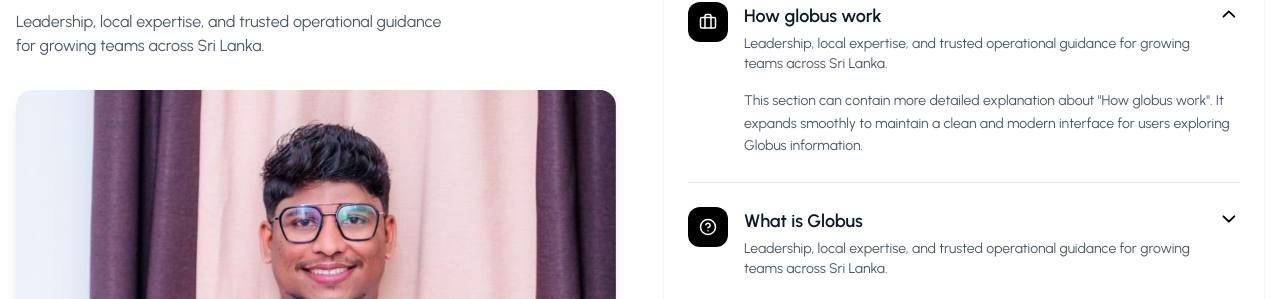
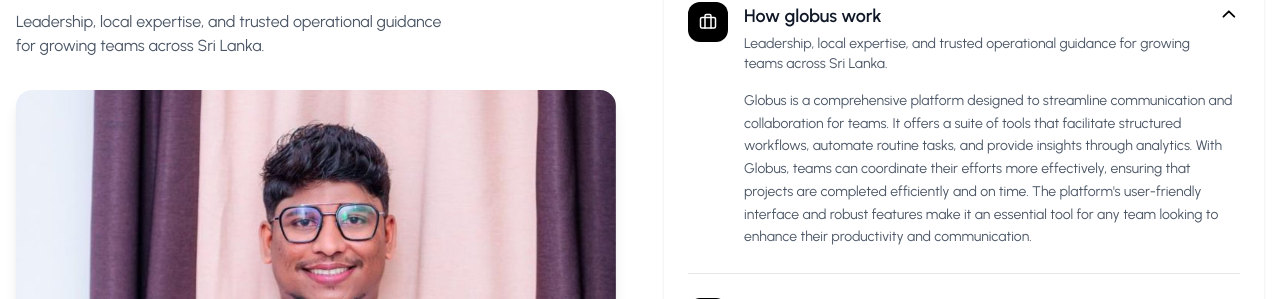
Before and after one commit to mr-fara/Globus-web, a React (Vite) app: page / in a window 1280 px wide. Both pictures are taken after a click on the button 964 px from the left and 2894 px from the top of the page. Shown: the part 2857-3156 px from the top of the page. Built offline with nearby package versions, Linux system fonts and the light colour scheme.

Commit message:
Refactor About and Intro components; add VideoReferences component

```diff
--- a/src/components/sections/About.jsx
+++ b/src/components/sections/About.jsx
@@ -1,7 +1,5 @@
 import React, { useEffect, useRef, useState } from "react";
-import FadeIn from '../animations/FadeIn';
-
-
+import FadeIn from "../animations/FadeIn";
 
 //////////////////// COUNTER ////////////////////
 
@@ -33,7 +31,7 @@ const Counter = ({ target, suffix = "", duration = 5000 }) => {
           observer.disconnect();
         }
       },
-      { threshold: 0.5 }
+      { threshold: 0.5 },
     );
 
     if (ref.current) observer.observe(ref.current);
@@ -112,11 +110,12 @@ const About = () => {
               leading-relaxed
               text-sm
               sm:text-base
+              text-justify
             "
             >
               Globus helps teams run communication workflows with structure,
-            transparency, and speed. From outreach planning to daily execution,
-            every step is visible in one clean operating surface.
+              transparency, and speed. From outreach planning to daily
+              execution, every step is visible in one clean operating surface.
             </p>
             <p
               className="
@@ -124,6 +123,7 @@ const About = () => {
               leading-relaxed
               text-sm
               sm:text-base
+              text-justify
             "
             >
               We combine automation, analytics, and team coordination tools so
@@ -145,7 +145,6 @@ const About = () => {
             text-center
           "
         >
-
           <div>
             <Counter target={1200} suffix="+" />
             <p className="text-gray-700 font-bold mt-1 text-sm sm:text-base">
@@ -174,7 +173,6 @@ const About = () => {
             </p>
           </div>
         </div>
-
       </div>
     </section>
   );
--- a/src/components/sections/Intro.jsx
+++ b/src/components/sections/Intro.jsx
@@ -16,26 +16,31 @@ const items = [
     icon: Briefcase,
     title: "How globus work",
     text: "Leadership, local expertise, and trusted operational guidance for growing teams across Sri Lanka.",
+    Desc: "Globus is a comprehensive platform designed to streamline communication and collaboration for teams. It offers a suite of tools that facilitate structured workflows, automate routine tasks, and provide insights through analytics. With Globus, teams can coordinate their efforts more effectively, ensuring that projects are completed efficiently and on time. The platform's user-friendly interface and robust features make it an essential tool for any team looking to enhance their productivity and communication."
   },
   {
     icon: HelpCircle,
     title: "What is Globus",
     text: "Leadership, local expertise, and trusted operational guidance for growing teams across Sri Lanka.",
+    Desc: "Globus is a cutting-edge communication and collaboration platform designed to help teams work more efficiently. It provides a structured operating surface where teams can plan, execute, and track their communication workflows with transparency and speed. With features like automation, analytics, and team coordination tools, Globus enables teams to streamline their processes and achieve better results in less time."
   },
   {
     icon: Wallet,
     title: "Earning Methods",
     text: "Leadership, local expertise, and trusted operational guidance for growing teams across Sri Lanka.",
+    Desc: "Globus offers various earning methods for users, including referral programs, subscription plans, and premium features. Users can earn rewards by referring new members to the platform, subscribing to advanced features, or participating in special promotions. The platform is designed to incentivize engagement and provide value to its users while fostering a collaborative community."
   },
   {
     icon: UserPlus,
     title: "How to Join With Us",
     text: "Leadership, local expertise, and trusted operational guidance for growing teams across Sri Lanka.",
+    Desc: "Joining Globus is easy and straightforward. Simply visit our website and click on the 'Sign Up' button. You can create an account using your email address or sign up with your Google or Facebook account for added convenience. Once you've registered, you can start exploring the platform's features and connect with other users to enhance your communication and collaboration experience."
   },
   {
     icon: Target,
     title: "Vision and Mission",
     text: "Leadership, local expertise, and trusted operational guidance for growing teams across Sri Lanka.",
+    Desc: "Globus's vision is to revolutionize the way teams communicate and collaborate by providing a seamless, efficient, and transparent platform. Our mission is to empower teams with the tools they need to streamline their workflows, enhance productivity, and achieve their goals with confidence. We are committed to fostering a collaborative environment where businesses can scale confidently while maintaining a smooth and consistent customer experience."
   },
 ];
 
@@ -77,9 +82,7 @@ function AccordionItem({ item, open, setOpen, index }) {
 
       {open === index && (
         <div className="mt-4 text-sm text-gray-600 pl-14 leading-relaxed">
-          This section can contain more detailed explanation about "{item.title}".
-          It expands smoothly to maintain a clean and modern interface for
-          users exploring Globus information.
+          {item.Desc}
         </div>
       )}
     </div>
--- /dev/null
+++ b/src/components/sections/VideoReferences.jsx
@@ -0,0 +1,9 @@
+import React from 'react'
+
+function VideoReferences() {
+  return (
+    <div>VideoReferences</div>
+  )
+}
+
+export default VideoReferences
```
Lines whose indentation alone changed are shown as unchanged.
